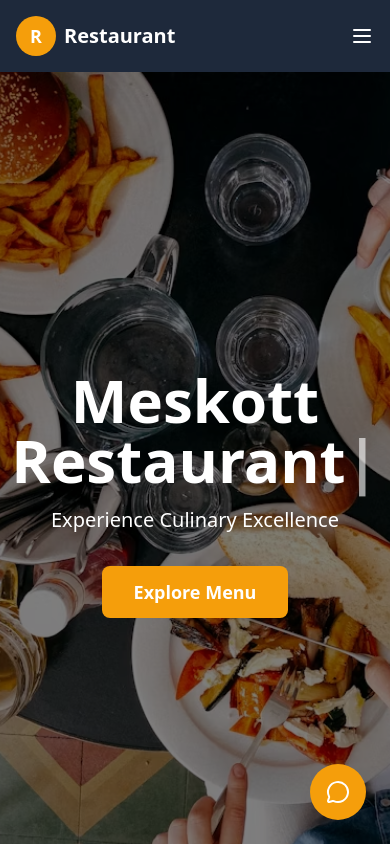
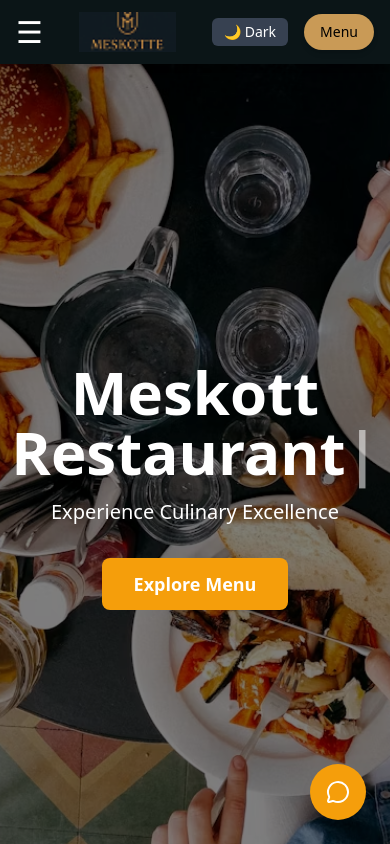
Before and after one commit to EphrataTech/Meskott-Restaurant, a React (Vite) app: page / in a window 390 px wide. Shown: the top 844 px of the page. Built offline with nearby package versions, Linux system fonts and the light colour scheme.

Commit message:
fix typo error

```diff
--- a/src/components/Header.jsx
+++ b/src/components/Header.jsx
@@ -1,130 +1,65 @@
-"use client"
+import React, { useState } from 'react';
 
-import { useState, useEffect } from "react"
-import { Link } from "react-router-dom"
-import { Moon, Sun, MenuIcon } from "lucide-react"
-
-export default function Header({ darkMode, toggleDarkMode }) {
-  const [isSticky, setIsSticky] = useState(false)
-  const [showDropdown, setShowDropdown] = useState(false)
-
-  useEffect(() => {
-    const handleScroll = () => {
-      setIsSticky(window.scrollY > 100)
-    }
-
-    window.addEventListener("scroll", handleScroll)
-    return () => window.removeEventListener("scroll", handleScroll)
-  }, [])
-
-  const scrollToSection = (sectionId) => {
-    const element = document.getElementById(sectionId)
-    if (element) {
-      element.scrollIntoView({ behavior: "smooth" })
-    }
-  }
+export default function Header({ isDarkMode, toggleDarkMode }) {
+  const [isMenuOpen, setIsMenuOpen] = useState(false);
+  const [isMobileMenuOpen, setIsMobileMenuOpen] = useState(false);
 
   return (
-    <header
-      className={`w-full z-50 transition-all duration-300 ${
-        isSticky ? "fixed top-0 bg-slate-800/95 backdrop-blur-sm shadow-lg" : "relative bg-slate-800"
-      }`}
-    >
-      <nav className="container mx-auto px-4 py-4">
-        <div className="flex items-center justify-between">
-          <div className="flex items-center space-x-2">
-            <div className="w-10 h-10 bg-amber-500 rounded-full flex items-center justify-center">
-              <span className="text-white font-bold text-lg">R</span>
-            </div>
-            <span className="text-white font-bold text-xl">Restaurant</span>
-          </div>
+    <header className='sticky top-0 z-50 bg-[#0B1517] dark:bg-gray-900 shadow-md'>
+      <nav className="max-w-7xl mx-auto px-4 py-3 flex justify-between items-center">
+        <button
+          className="md:hidden text-white text-3xl"
+          onClick={() => setIsMobileMenuOpen(!isMobileMenuOpen)}
+        >
+          ☰
+        </button>
 
-          <div className="hidden md:flex items-center space-x-8">
-            <button
-              onClick={() => scrollToSection("hero")}
-              className="text-white hover:text-amber-400 transition-colors"
-            >
-              Home
-            </button>
+        <ul className={`flex-col md:flex-row absolute md:static top-16 left-0 w-full md:w-auto bg-[#0B1517] md:bg-transparent z-40 md:flex items-start md:items-center text-white transition-all duration-300 ease-in-out ${isMobileMenuOpen ? 'flex' : 'hidden'} md:gap-6 gap-4 px-4 py-4 md:py-0`}>
+          <li><a href="#home" className='hover:text-white text-[#C99A56] font-roboto'>Home</a></li>
+          <li><a href="#feedback" className='hover:text-white text-[#C99A56] font-roboto'>Feedback</a></li>
 
-            <div
-              className="relative"
-              onMouseEnter={() => setShowDropdown(true)}
-              onMouseLeave={() => setShowDropdown(false)}
-            >
-              <button className="text-white hover:text-amber-400 transition-colors flex items-center">
-                Menu
-                <svg className="w-4 h-4 ml-1" fill="none" stroke="currentColor" viewBox="0 0 24 24">
-                  <path strokeLinecap="round" strokeLinejoin="round" strokeWidth={2} d="M19 9l-7 7-7-7" />
-                </svg>
-              </button>
-
-              {showDropdown && (
-                <div className="absolute top-full left-0 mt-2 w-48 bg-slate-700 rounded-lg shadow-lg py-2">
-                  <Link to="/menu/starters" className="block px-4 py-2 text-white hover:bg-slate-600 transition-colors">
-                    Starters
-                  </Link>
-                  <Link to="/menu/mains" className="block px-4 py-2 text-white hover:bg-slate-600 transition-colors">
-                    Main Course
-                  </Link>
-                  <Link to="/menu/desserts" className="block px-4 py-2 text-white hover:bg-slate-600 transition-colors">
-                    Desserts
-                  </Link>
-                  <Link to="/menu/drinks" className="block px-4 py-2 text-white hover:bg-slate-600 transition-colors">
-                    Drinks
-                  </Link>
-                </div>
-              )}
+          {/* Menu Dropdown with React State */}
+          <li
+            className="relative"
+            onMouseEnter={() => setIsMenuOpen(true)}
+            onMouseLeave={() => setIsMenuOpen(false)}
+          >
+            <div className="flex items-center gap-1 cursor-pointer text-[#C99A56] hover:text-white font-roboto">
+              <span>Menu</span>
+              <span className="text-xs">▼</span>
             </div>
 
-            <button
-              onClick={() => scrollToSection("signature-dishes")}
-              className="text-white hover:text-amber-400 transition-colors"
-            >
-              Signature Dishes
-            </button>
+            {isMenuOpen && (
+              <div className="absolute top-full left-0 mt-2 bg-white dark:bg-gray-800 text-black dark:text-white shadow-lg rounded-md p-2 min-w-[150px] z-50 transition-all duration-300">
+                <a href="#starters" className="block px-3 py-1 hover:text-black text-[#C99A56] font-roboto">Starters</a>
+                <a href="#main-course" className="block px-3 py-1 hover:text-black text-[#C99A56] font-roboto">Main Course</a>
+                <a href="#desserts" className="block px-3 py-1 hover:text-black text-[#C99A56] font-roboto">Desserts</a>
+                <a href="#drinks" className="block px-3 py-1 hover:text-black text-[#C99A56] font-roboto">Drinks</a>
+              </div>
+            )}
+          </li>
+        </ul>
 
-            <button
-              onClick={() => scrollToSection("reservation")}
-              className="text-white hover:text-amber-400 transition-colors"
-            >
-              Reservation
-            </button>
+        <div className='flex-shrink-0'>
+          <img src="/images/Actions.png" alt="Meskot-Logo" className='h-10 object-contain' />
+        </div>
 
-            <button
-              onClick={() => scrollToSection("feedback")}
-              className="text-white hover:text-amber-400 transition-colors"
-            >
-              Feedback
-            </button>
+        <div className="flex items-center gap-4">
+          <button
+            onClick={toggleDarkMode}
+            className="bg-gray-700 text-white px-3 py-1 rounded-md hover:bg-gray-600 text-sm"
+          >
+            {isDarkMode ? '☀️ Light' : '🌙 Dark'}
+          </button>
 
-            <button
-              onClick={() => scrollToSection("chatbot")}
-              className="text-white hover:text-amber-400 transition-colors"
-            >
-              Chat
-            </button>
-
-            <button
-              onClick={() => scrollToSection("footer")}
-              className="text-white hover:text-amber-400 transition-colors"
-            >
-              Contact
-            </button>
-
-            <button
-              onClick={toggleDarkMode}
-              className="p-2 rounded-lg bg-slate-700 hover:bg-slate-600 transition-colors"
-            >
-              {darkMode ? <Sun className="w-5 h-5 text-amber-400" /> : <Moon className="w-5 h-5 text-white" />}
-            </button>
-          </div>
-
-          <div className="md:hidden">
-            <MenuIcon className="w-6 h-6 text-white" />
-          </div>
+          <a
+            href="#menu-button"
+            className="bg-[#C99A56] text-black px-4 py-2 rounded-full hover:bg-[#b98a46] text-sm shadow-md"
+          >
+            Menu
+          </a>
         </div>
       </nav>
     </header>
-  )
+  );
 }
--- a/src/components/Hero.jsx
+++ b/src/components/Hero.jsx
@@ -1,5 +1,3 @@
-"use client"
-
 import { useState, useEffect } from "react"
 
 const heroImages = [
```
